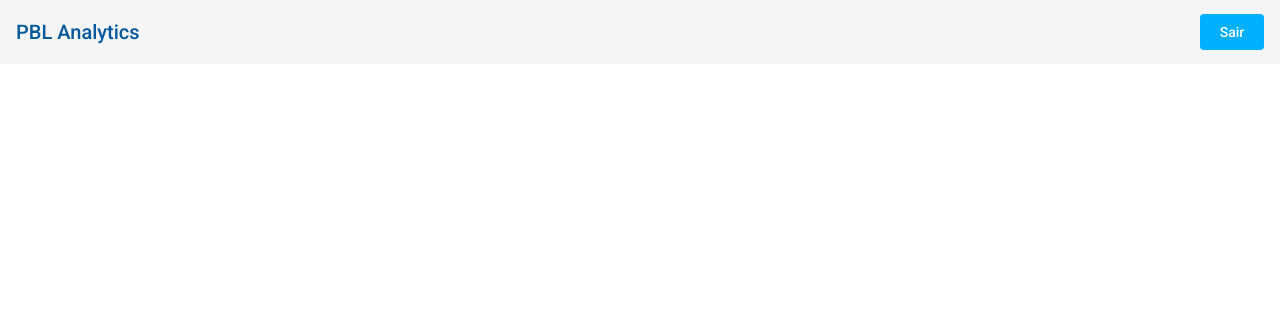
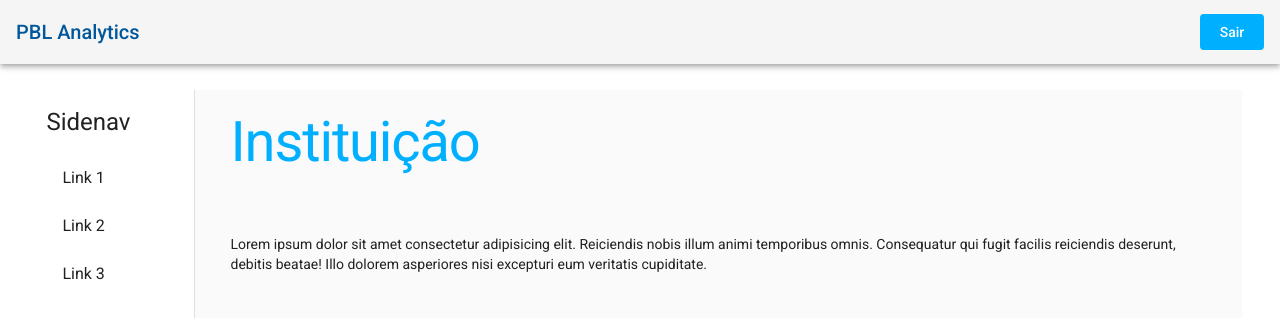
Before and after one commit to cgmonte/pbla-ui-mockup, an Angular app: page /adm in a window 1280 px wide. Shown: the top 318 px of the page. Built offline with nearby package versions, Linux system fonts and the light colour scheme.

Commit message:
Painel central de informações usando Sidenav

```diff
--- a/src/app/shared/components/adm/adm.component.html
+++ b/src/app/shared/components/adm/adm.component.html
@@ -7,12 +7,40 @@
 </head>
 
 <body>
-    <div>
-        <mat-toolbar>
-            <span><h1 class="toolbar-title">PBL Analytics</h1></span>
-            <span class="example-spacer"></span>
-            <a mat-flat-button color="primary" href="/login">Sair</a>
-        </mat-toolbar>
+    <div class="parent">
+        <div class="first-child">
+            <mat-toolbar class=mat-elevation-z4>
+                <span>
+                    <h1 class="toolbar-title">PBL Analytics</h1>
+                </span>
+                <span class="example-spacer"></span>
+                <a mat-flat-button color="primary" href="/login">Sair</a>
+            </mat-toolbar>
+        </div>
+        <div class="second-child">
+            <mat-sidenav-container class="sidenav-container">
+                <mat-sidenav #sidenav mode="side" opened [attr.color]="themeColor">
+                    <mat-nav-list>
+                        <h1>Sidenav</h1>
+                        <a mat-list-item href="#">Link 1</a>
+                        <a mat-list-item href="#">Link 2</a>
+                        <a mat-list-item href="#">Link 3</a>
+                    </mat-nav-list>
+                </mat-sidenav>
+                <mat-sidenav-content>
+                    <div class="container">
+                        <h1 class="mat-display-3">Instituição</h1>
+                        <p>
+                            Lorem ipsum dolor sit amet consectetur adipisicing elit. Reiciendis nobis illum animi
+                            temporibus
+                            omnis. Consequatur qui fugit facilis reiciendis deserunt, debitis beatae! Illo dolorem
+                            asperiores nisi excepturi eum veritatis cupiditate.
+                        </p>
+                    </div>
+                    <ng-content></ng-content>
+                </mat-sidenav-content>
+            </mat-sidenav-container>
+        </div>
     </div>
 </body>
 
--- a/src/app/shared/components/adm/adm.component.scss
+++ b/src/app/shared/components/adm/adm.component.scss
@@ -1,14 +1,3 @@
-// .example-container {
-//     height: calc(100vh - 64px);
-//     .mat-sidenav {
-//         padding: 8px;
-//         min-width: 300px;
-//     }
-//     .mat-sidenav-content {
-//         height: calc(100vh - 64px);
-//     }
-// }
-
 .mat-flat-button {
     color: white;
 }
@@ -17,19 +6,49 @@
     color: #01579b;
 }
 
+.mat-display-3 {
+    color: #00b0ff;
+}
+
 .example-spacer {
     flex: 1 1 auto;
 }
 
-// .mat-icon-no-color {
-//     color: rbga(0, 0, 0, 0.54);
-// }
+.parent {
+    position: relative;
+    height: 100vh;
+}
 
-// .container {
-//     padding: 8px;
-// }
+.fist-child {
+    max-height: fit-content;
+}
 
-// .mat-toolbar {
-//     // background: #007bff;
-//     color: blue;
-//   }
+.second-child {
+    min-height: calc(100vh - 64px);
+    margin-top: 2%;
+    margin-left: 3%;
+    margin-right: 3%;
+    height: calc(100vh - 64px);
+
+    .sidenav-container {
+        height: 92%;
+        .mat-sidenav {
+            padding: 8px;
+            min-width: 13%;
+        }
+        // .mat-sidenav-content {
+        //     height: calc(100vh - 64px);
+        // }
+    }
+    .mat-sidenav {
+        padding: 8px;
+    }
+
+    .mat-sidenav-content {
+        height: calc(100vh - 5%);
+        padding-left: 3%;
+        padding-right: 3%;
+        padding-top: 2%;
+        // min-height: fit-content;
+    }
+}
--- a/src/app/shared/components/login/login.component.html
+++ b/src/app/shared/components/login/login.component.html
@@ -7,7 +7,7 @@
 </head>
 
 <body class="fundo">
-    <mat-card class="container">
+    <mat-card class="login-container">
         <br>
         <mat-card-title><a href="/adm" class="link-titulo">PBL Analytics</a></mat-card-title>
         <br>
--- a/src/app/shared/components/login/login.component.scss
+++ b/src/app/shared/components/login/login.component.scss
@@ -6,7 +6,7 @@
     min-width: 235px;
     /* margin-inline: 10px; */
 }
-.container {
+.login-container {
     color: #01579b;
     min-width: fit-content;
     text-align: center;
```
